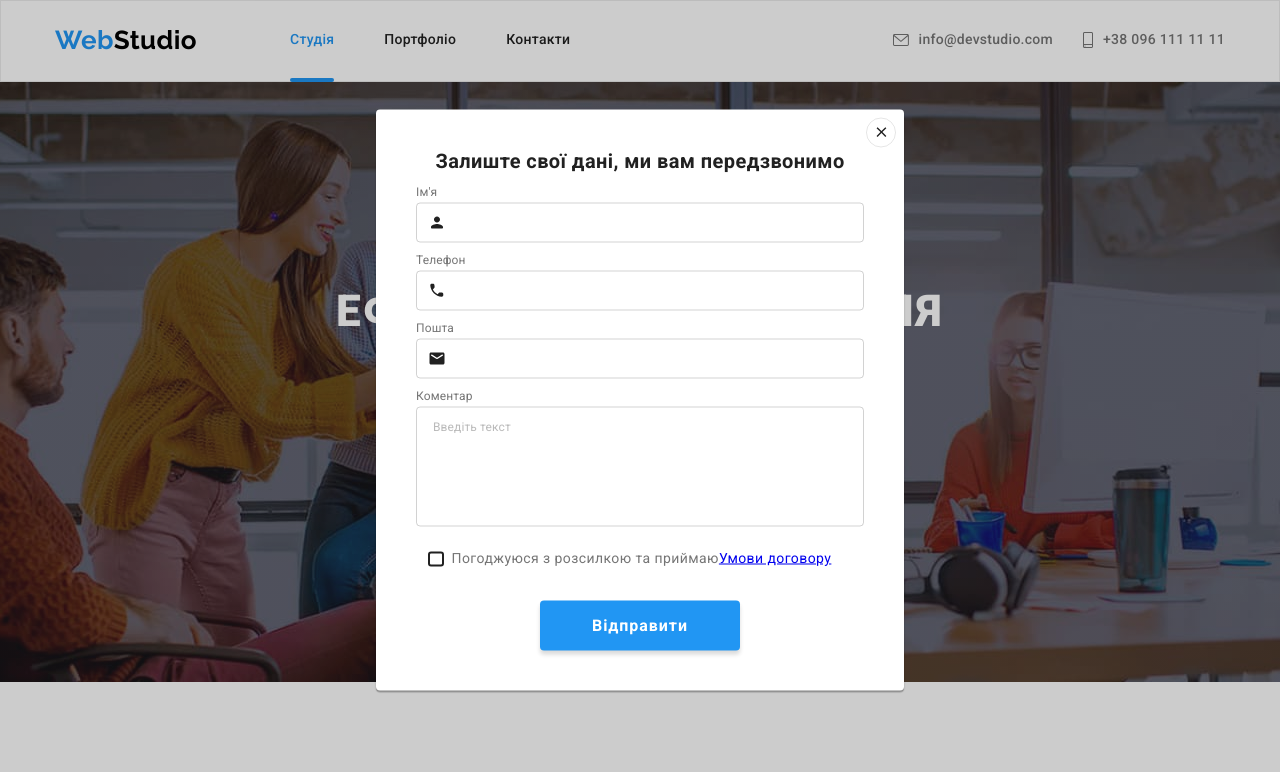
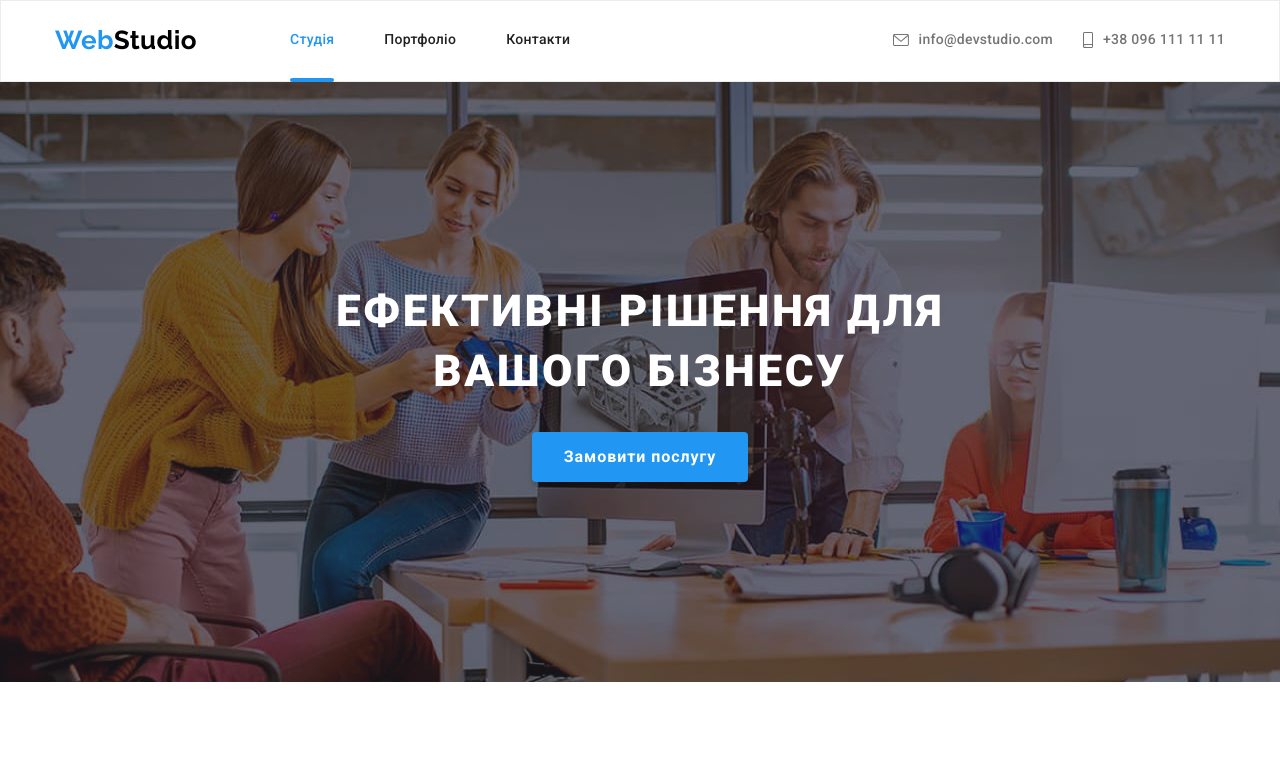
Before and after one commit to TanitaL/goit-markup-hw-05, a plain HTML site: page index.html in a window 1280 px wide. Shown: the top 772 px of the page. Drawn offline with nearby package versions, Linux system fonts and the light colour scheme.

Commit message:
Update index.html

```diff
--- a/index.html
+++ b/index.html
@@ -62,7 +62,7 @@
             <button type="button" class="hero-btn" data-modal-open>Замовити послугу</button>
         </section>
         <!-- Модальне вікно -->
-        <div class="backdrop" data-modal>
+        <div class="backdrop is-hidden" data-modal>
             <div class="modal">
                 <button type="button" class="modal-close" data-modal-close>
                     <svg class="modal-svg" width="18px" height="18px">
--- a/js/modal.js
+++ b/js/modal.js
@@ -9,6 +9,7 @@
   refs.closeModalBtn.addEventListener("click", toggleModal);
 
   function toggleModal() {
+    document.body.classList.toggle('modal-open');
     refs.modal.classList.toggle("is-hidden");
   }
 })();
```
